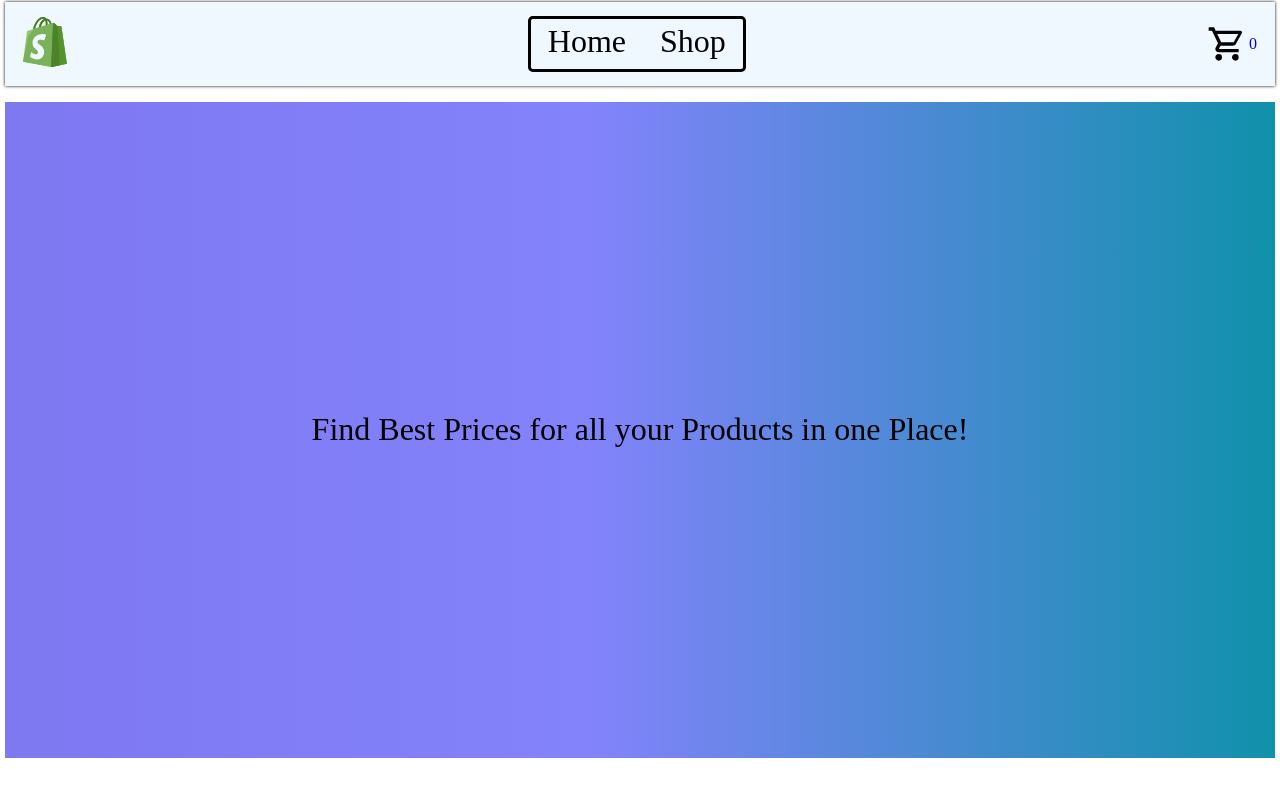
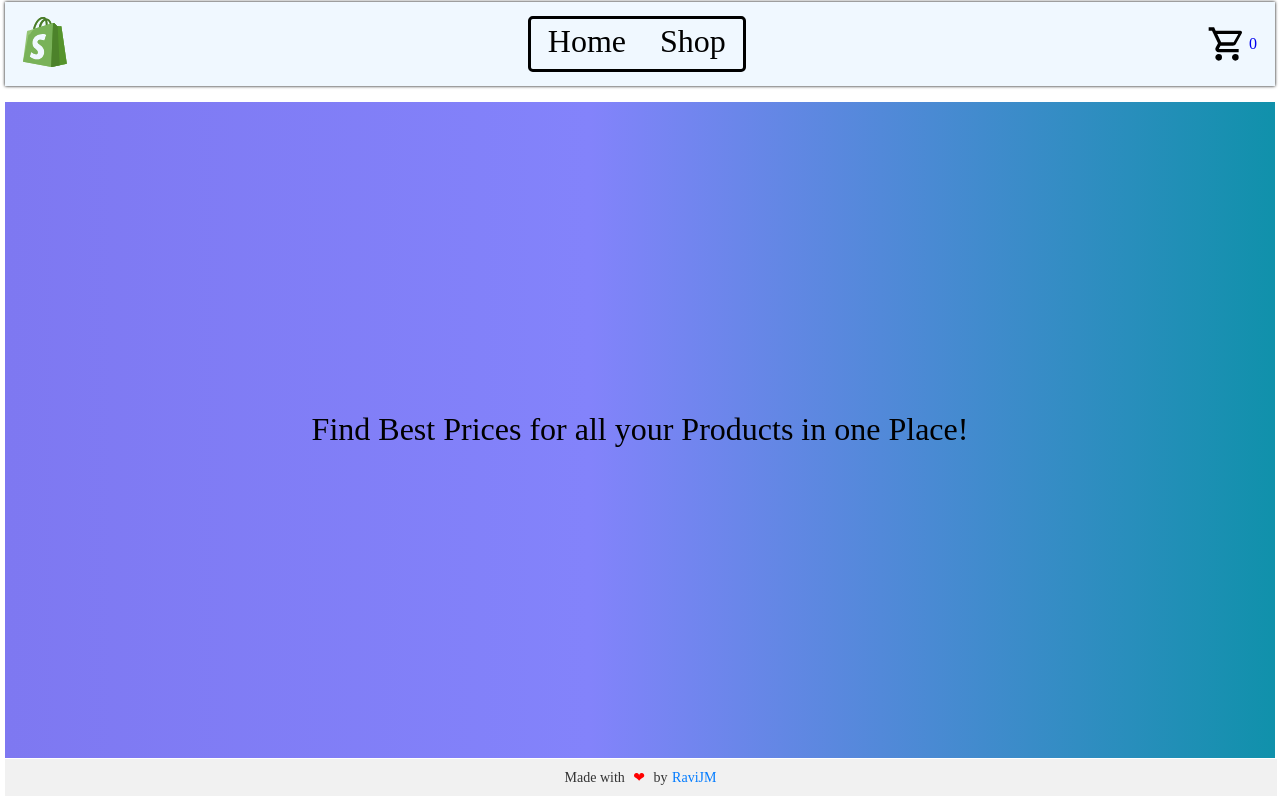
Before and after one commit to RaviJM/shopping-cart, a React (Vite) app in the folder shopping-cart/: page / in a window 1280 px wide. Built offline with nearby package versions, Linux system fonts and the light colour scheme.

Commit message:
add Footer

```diff
--- a/shopping-cart/index.html
+++ b/shopping-cart/index.html
@@ -8,7 +8,7 @@
       href="shopping-logo-svgrepo-com.svg"
     />
     <meta name="viewport" content="width=device-width, initial-scale=1.0" />
-    <title>Vite + React</title>
+    <title>Shopping Cart</title>
   </head>
   <body>
     <div id="root"></div>
--- /dev/null
+++ b/shopping-cart/src/Components/Footer/Footer.css
@@ -0,0 +1,28 @@
+.footer {
+  background-color: #f1f1f1;
+  text-align: center;
+  padding: 10px 0;
+  /* position: fixed; */
+  width: 100%;
+  bottom: 0;
+}
+
+.footer p {
+  margin: 0;
+  font-size: 14px;
+  color: #333;
+}
+
+.footer .heart {
+  color: red;
+  margin: 0 5px;
+}
+
+.footer a {
+  color: #007bff;
+  text-decoration: none;
+}
+
+.footer a:hover {
+  text-decoration: underline;
+}
--- /dev/null
+++ b/shopping-cart/src/Components/Footer/Footer.jsx
@@ -0,0 +1,21 @@
+import "./Footer.css";
+import { Link } from "react-router-dom";
+
+function Footer() {
+  return (
+    <footer className="footer">
+      <p>
+        Made with <span className="heart">❤</span> by{" "}
+        <Link
+          href="https://github.com/https://github.com/RaviJM"
+          target="_blank"
+          rel="noopener noreferrer"
+        >
+          RaviJM
+        </Link>
+      </p>
+    </footer>
+  );
+}
+
+export default Footer;
--- a/shopping-cart/src/Pages/CartPage.jsx
+++ b/shopping-cart/src/Pages/CartPage.jsx
@@ -1,4 +1,5 @@
 import Navbar from "../Components/Navbar/Navbar";
+import Footer from "../Components/Footer/Footer";
 import { useState, useEffect } from "react";
 import { Link } from "react-router-dom";
 import "../assets/Styles/CartPage.css";
@@ -177,6 +178,7 @@ function CartPage({ noOfItems, setNoOfItems, cartItems, setCartItems }) {
           </div>
         );
       })}
+      <Footer />
     </div>
   );
 }
--- a/shopping-cart/src/Pages/ErrorPage.jsx
+++ b/shopping-cart/src/Pages/ErrorPage.jsx
@@ -1,11 +1,13 @@
 import Navbar from "../Components/Navbar/Navbar";
 import Error from "../Components/Error/Error";
+import Footer from "../Components/Footer/Footer";
 
 function ErrorPage({ noOfItems, setNoOfItems }) {
   return (
     <div>
       <Navbar noOfItems={noOfItems} setNoOfItems={setNoOfItems} />
       <Error />
+      <Footer />
     </div>
   );
 }
--- a/shopping-cart/src/Pages/HomePage.jsx
+++ b/shopping-cart/src/Pages/HomePage.jsx
@@ -1,12 +1,14 @@
 import "../../src/assets/Styles/Style.css";
 import Navbar from "../Components/Navbar/Navbar";
 import Home from "../Components/Home/Home";
+import Footer from "../Components/Footer/Footer";
 
 function HomePage({ noOfItems, setNoOfItems }) {
   return (
     <div>
       <Navbar noOfItems={noOfItems} setNoOfItems={setNoOfItems} />
       <Home />
+      <Footer />
     </div>
   );
 }
--- a/shopping-cart/src/Pages/ShopPage.jsx
+++ b/shopping-cart/src/Pages/ShopPage.jsx
@@ -1,6 +1,7 @@
 import Navbar from "../Components/Navbar/Navbar";
+import Product from "../Components/Product/Product";
+import Footer from "../Components/Footer/Footer";
 import "../assets/Styles/ShopPage.css";
-import Product from "../Components/Product/Product";
 import { useState, useEffect } from "react";
 
 function ShopPage({ noOfItems, setNoOfItems, handleAdd }) {
@@ -35,6 +36,7 @@ function ShopPage({ noOfItems, setNoOfItems, handleAdd }) {
           <Product ele={ele} key={ele.id} handleAdd={handleAdd} />
         ))}
       </div>
+      <Footer />
     </div>
   );
 }
```
